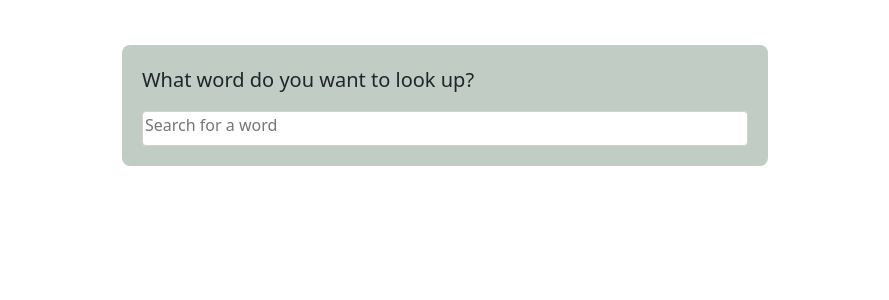
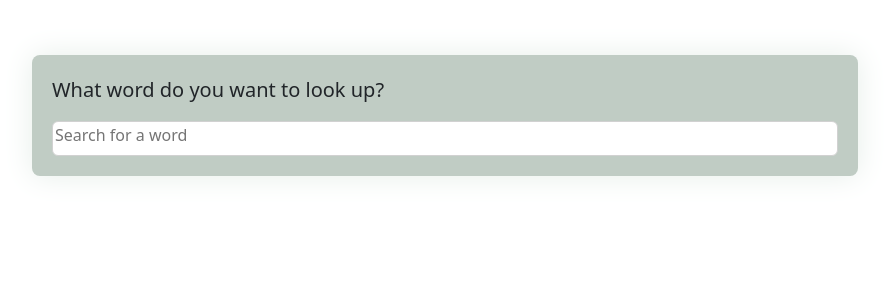
Before and after one commit to Gelarehak/dictionary-react-, a React (Create React App) app: page / in a window 1280 px wide. Shown: the top 300 px of the page, without its empty margins (195-1084 px from the left). Built offline with nearby package versions, Linux system fonts and the light colour scheme; no server answers.

Commit message:
max width

```diff
--- a/src/App.css
+++ b/src/App.css
@@ -1,5 +1,5 @@
 .App {
-  max-width: 700px;
+  max-width: 900px;
   margin: 30px auto;
   padding: 5px;
 }
--- a/src/App.js
+++ b/src/App.js
@@ -7,7 +7,7 @@ export default function App() {
     <div className="App">
       <header className="App-header">
         <div className="container">
-          <Dictionary defaultWord="win" />
+          <Dictionary defaultWord="cat" />
         </div>
       </header>
     </div>
--- a/src/Dictionary.css
+++ b/src/Dictionary.css
@@ -1,29 +1,30 @@
 section {
   background-color: #c0ccc4;
-  margin: 10px;
+  margin: 20px;
   border-radius: 8px;
   padding: 20px;
+  box-shadow: 0px 0px 30px #e6eee9;
 }
 .header {
   font-size: 20px;
 }
 .form {
   border: 1px solid rgb(209, 209, 209);
-  border-radius: 4px;
+  border-radius: 6px;
   width: 100%;
   padding-bottom: 8px;
 }
 .word {
-  font-size: 30px;
+  font-size: 35px;
   font-weight: bold;
 }
 .audio {
   padding: 0px;
-  width: 90px;
+  width: 110px;
 }
 .phonetic {
   font-size: 22px;
-  margin-left: 30px;
+  margin-left: 33px;
   padding-top: 12px;
 }
 
```
